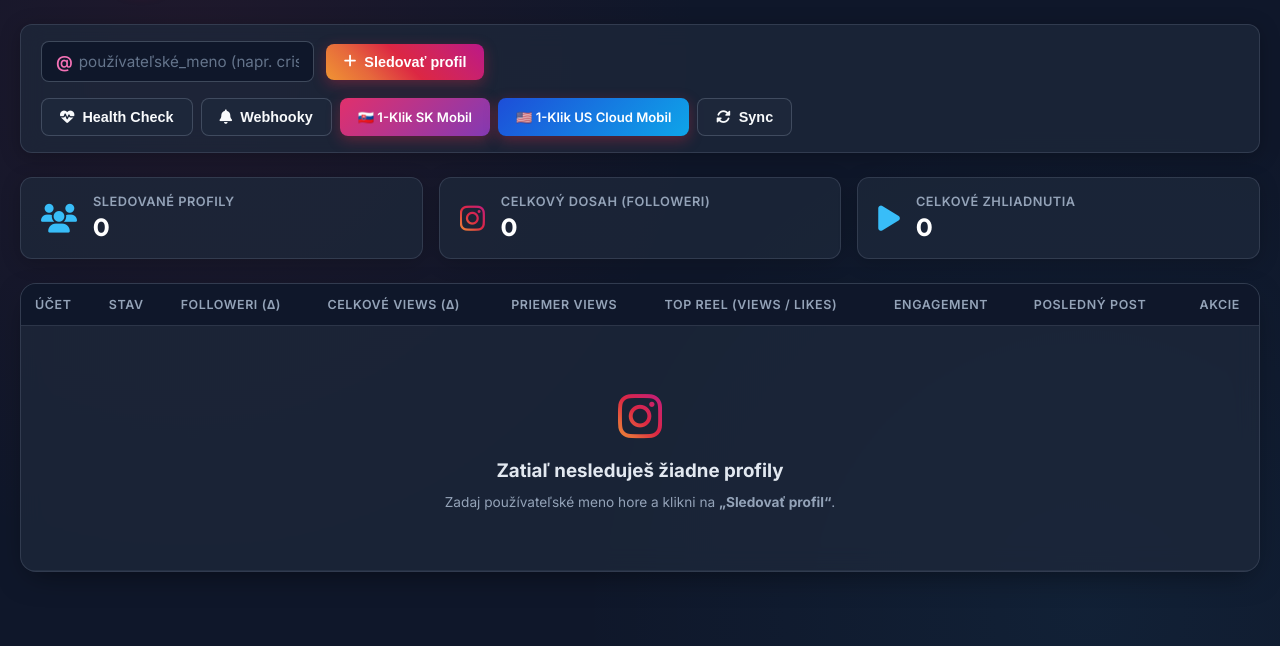
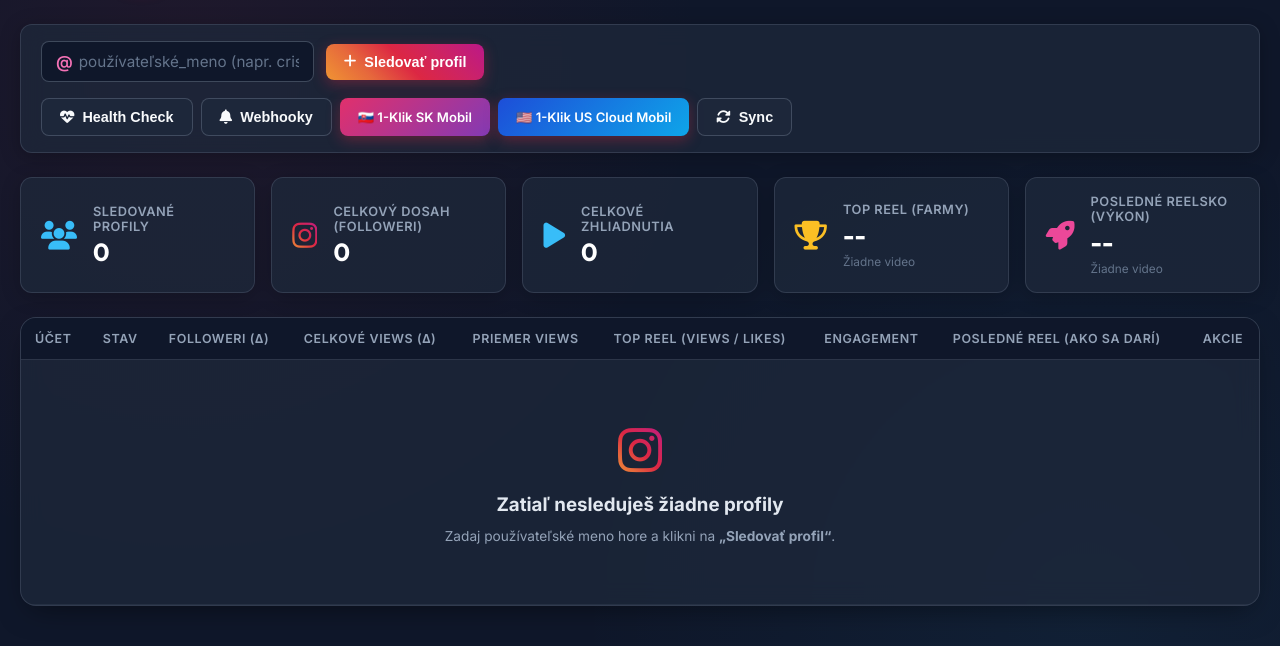
Before and after one commit to CaPPYG/moje, a Flask app: page / in a window 1280 px wide. Shown: the part 68-714 px from the top of the page. Run offline with Flask 3, Linux system fonts and the light colour scheme; the visitor is signed in with stand-in values (Sample User, id 1); data that the repository does not hold is empty; some libraries are stand-ins or nearby versions.

Commit message:
feat(analytics): add Top Reel and Posledne Reelsko stats with real-time performance indicator badges

```diff
--- a/Server/IGTracker/app.py
+++ b/Server/IGTracker/app.py
@@ -81,11 +81,14 @@ def index():
     accounts = db.get_accounts_with_metrics()
     total_followers = sum(a["followers"] for a in accounts if a["has_data"])
     total_views = sum(a["total_views"] for a in accounts if a["has_data"])
+    top_farm_reel, latest_farm_reel = db.get_farm_reels_summary(accounts)
     return render_template(
         "index.html",
         accounts=accounts,
         total_followers_fmt=db.format_number(total_followers),
-        total_views_fmt=db.format_number(total_views)
+        total_views_fmt=db.format_number(total_views),
+        top_farm_reel=top_farm_reel,
+        latest_farm_reel=latest_farm_reel
     )
 
 
@@ -115,6 +118,7 @@ def api_get_tracker():
     accounts = db.get_accounts_with_metrics()
     total_followers = sum(a["followers"] for a in accounts if a["has_data"])
     total_views = sum(a["total_views"] for a in accounts if a["has_data"])
+    top_farm_reel, latest_farm_reel = db.get_farm_reels_summary(accounts)
 
     return jsonify({
         "status": "ok",
@@ -123,6 +127,8 @@ def api_get_tracker():
         "total_followers_fmt": db.format_number(total_followers),
         "total_views": total_views,
         "total_views_fmt": db.format_number(total_views),
+        "top_farm_reel": top_farm_reel,
+        "latest_farm_reel": latest_farm_reel,
         "accounts": accounts
     }), 200
 
--- a/Server/IGTracker/static/app.js
+++ b/Server/IGTracker/static/app.js
@@ -176,6 +176,29 @@ document.addEventListener('DOMContentLoaded', () => {
           if (countEl) countEl.textContent = data.count;
           if (followersEl) followersEl.textContent = data.total_followers_fmt;
           if (viewsEl) viewsEl.textContent = data.total_views_fmt;
+
+          const topViewsEl = document.getElementById('statTopReelViews');
+          const topMetaEl = document.getElementById('statTopReelMeta');
+          if (topViewsEl && data.top_farm_reel) {
+            topViewsEl.textContent = data.top_farm_reel.views_fmt || '--';
+            if (topMetaEl) {
+              topMetaEl.href = data.top_farm_reel.url;
+              topMetaEl.innerHTML = `<span>@${data.top_farm_reel.username}</span><span style="color: #f43f5e; margin-left: 4px;"><i class="fas fa-heart"></i> ${data.top_farm_reel.likes_fmt}</span> <i class="fas fa-arrow-up-right-from-square" style="font-size: 0.72em; margin-left: 3px;"></i>`;
+            }
+          }
+
+          const latestViewsEl = document.getElementById('statLatestReelViews');
+          const latestMetaEl = document.getElementById('statLatestReelMeta');
+          if (latestViewsEl && data.latest_farm_reel) {
+            latestViewsEl.textContent = data.latest_farm_reel.views_fmt || '--';
+            if (latestMetaEl) {
+              latestMetaEl.href = data.latest_farm_reel.url;
+              const perfBadge = data.latest_farm_reel.perf && data.latest_farm_reel.perf.status !== 'none'
+                ? `<span class="perf-badge-mini ${data.latest_farm_reel.perf.badge_class}" style="margin-left: 4px;"><i class="${data.latest_farm_reel.perf.icon}"></i> ${data.latest_farm_reel.perf.label}</span>`
+                : '';
+              latestMetaEl.innerHTML = `<span>@${data.latest_farm_reel.username}</span><span class="post-sep">·</span><span style="color: #94a3b8;">${data.latest_farm_reel.date}</span>${perfBadge} <i class="fas fa-arrow-up-right-from-square" style="font-size: 0.72em; margin-left: 3px;"></i>`;
+            }
+          }
         }
       })
       .catch(err => console.error('Chyba načítania sumárov:', err));
--- a/Server/IGTracker/static/style.css
+++ b/Server/IGTracker/static/style.css
@@ -328,6 +328,30 @@ body {
   color: #fff;
 }
 
+.stat-badge-sublink {
+  display: inline-flex;
+  align-items: center;
+  gap: 3px;
+  font-size: 0.76rem;
+  color: #38bdf8;
+  text-decoration: none;
+  margin-top: 3px;
+  font-weight: 500;
+  transition: all 0.15s ease;
+  width: fit-content;
+}
+
+.stat-badge-sublink:hover {
+  color: #7dd3fc;
+  transform: translateY(-1px);
+}
+
+.stat-badge-subtext {
+  font-size: 0.74rem;
+  color: var(--text-dim);
+  margin-top: 3px;
+}
+
 /* ─── Main Table Card ────────────────────────────────────────────────── */
 .table-card {
   background: var(--panel-bg);
--- a/Server/IGTracker/templates/index.html
+++ b/Server/IGTracker/templates/index.html
@@ -9,7 +9,7 @@
   <link rel="preconnect" href="https://fonts.gstatic.com" crossorigin>
   <link href="https://fonts.googleapis.com/css2?family=Inter:wght@400;500;600;700&family=Outfit:wght@500;600;700&family=JetBrains+Mono:wght@400;500;600&display=swap" rel="stylesheet">
   <link rel="stylesheet" href="https://cdnjs.cloudflare.com/ajax/libs/font-awesome/6.5.1/css/all.min.css">
-  <link rel="stylesheet" href="{{ url_for('static', filename='style.css') }}">
+  <link rel="stylesheet" href="{{ url_for('static', filename='style.css') }}?v=1.0.3">
 </head>
 <body>
 
@@ -95,6 +95,46 @@
           <span class="stat-badge-value" id="statTotalViews">{{ total_views_fmt or '--' }}</span>
         </div>
       </div>
+
+      <div class="stat-badge-card">
+        <div class="stat-badge-icon" style="color: #fbbf24;"><i class="fas fa-trophy"></i></div>
+        <div class="stat-badge-info">
+          <span class="stat-badge-label">Top Reel (Farmy)</span>
+          <span class="stat-badge-value" id="statTopReelViews">{{ top_farm_reel.views_fmt if top_farm_reel else '--' }}</span>
+          {% if top_farm_reel and top_farm_reel.url %}
+            <a href="{{ top_farm_reel.url }}" target="_blank" rel="noopener noreferrer" class="stat-badge-sublink" id="statTopReelMeta" title="Otvoriť Top Reel na Instagrame (@{{ top_farm_reel.username }})">
+              <span>@{{ top_farm_reel.username }}</span>
+              <span style="color: #f43f5e; margin-left: 4px;"><i class="fas fa-heart"></i> {{ top_farm_reel.likes_fmt }}</span>
+              <i class="fas fa-arrow-up-right-from-square" style="font-size: 0.72em; margin-left: 3px;"></i>
+            </a>
+          {% else %}
+            <span class="stat-badge-subtext" id="statTopReelMeta">Žiadne video</span>
+          {% endif %}
+        </div>
+      </div>
+
+      <div class="stat-badge-card">
+        <div class="stat-badge-icon" style="color: #ec4899;"><i class="fas fa-rocket"></i></div>
+        <div class="stat-badge-info">
+          <span class="stat-badge-label">Posledné Reelsko (Výkon)</span>
+          <span class="stat-badge-value" id="statLatestReelViews">{{ latest_farm_reel.views_fmt if latest_farm_reel else '--' }}</span>
+          {% if latest_farm_reel and latest_farm_reel.url %}
+            <a href="{{ latest_farm_reel.url }}" target="_blank" rel="noopener noreferrer" class="stat-badge-sublink" id="statLatestReelMeta" title="Otvoriť najnovšie reelsko na Instagrame ({{ latest_farm_reel.perf.hint }})">
+              <span>@{{ latest_farm_reel.username }}</span>
+              <span class="post-sep">·</span>
+              <span style="color: #94a3b8;">{{ latest_farm_reel.date }}</span>
+              {% if latest_farm_reel.perf and latest_farm_reel.perf.status != 'none' %}
+                <span class="perf-badge-mini {{ latest_farm_reel.perf.badge_class }}" style="margin-left: 4px;">
+                  <i class="{{ latest_farm_reel.perf.icon }}"></i> {{ latest_farm_reel.perf.label }}
+                </span>
+              {% endif %}
+              <i class="fas fa-arrow-up-right-from-square" style="font-size: 0.72em; margin-left: 3px;"></i>
+            </a>
+          {% else %}
+            <span class="stat-badge-subtext" id="statLatestReelMeta">Žiadne video</span>
+          {% endif %}
+        </div>
+      </div>
     </section>
 
     <!-- Main Table Card -->
@@ -110,7 +150,7 @@
               <th>Priemer Views</th>
               <th>Top Reel (Views / Likes)</th>
               <th>Engagement</th>
-              <th>Posledný post</th>
+              <th>Posledné Reel (Ako sa darí)</th>
               <th style="text-align: center;">Akcie</th>
             </tr>
           </thead>
@@ -241,15 +281,26 @@
                     </div>
                   </td>
 
-                  <!-- Posledný post -->
+                  <!-- Posledné Reel (Ako sa darí) -->
                   <td>
                     <div class="latest-post-cell">
                       {% if acc.last_post_url %}
-                        <a href="{{ acc.last_post_url }}" target="_blank" rel="noopener noreferrer" class="latest-post-pill" title="Otvoriť posledný post na Instagrame">
-                          <span class="post-views"><i class="fas fa-eye"></i> {{ acc.last_post_views_fmt }}</span>
-                          <span class="post-sep">/</span>
-                          <span class="post-time"><i class="fas fa-clock"></i> {{ acc.last_post_date }}</span>
-                        </a>
+                        <div style="display: flex; flex-direction: column; gap: 4px;">
+                          <a href="{{ acc.last_post_url }}" target="_blank" rel="noopener noreferrer" class="latest-post-pill" title="Otvoriť posledné reelsko na Instagrame ({{ acc.last_post_views_fmt }} views, {{ acc.last_post_likes_fmt }} likes, {{ acc.last_post_date }})">
+                            <span class="post-views"><i class="fas fa-eye"></i> {{ acc.last_post_views_fmt }}</span>
+                            <span class="post-sep">/</span>
+                            <span class="post-likes"><i class="fas fa-heart"></i> {{ acc.last_post_likes_fmt }}</span>
+                            <span class="post-sep">·</span>
+                            <span class="post-time"><i class="fas fa-clock"></i> {{ acc.last_post_date }}</span>
+                          </a>
+                          {% if acc.last_reel_perf and acc.last_reel_perf.status != 'none' %}
+                            <div class="perf-badge-wrap">
+                              <span class="perf-badge {{ acc.last_reel_perf.badge_class }}" title="{{ acc.last_reel_perf.hint }}">
+                                <i class="{{ acc.last_reel_perf.icon }}"></i> {{ acc.last_reel_perf.label }}
+                              </span>
+                            </div>
+                          {% endif %}
+                        </div>
                       {% else %}
                         <span class="text-muted"><i class="fas fa-clock" style="font-size: 0.85em; opacity: 0.7;"></i> {{ acc.last_post_date }}</span>
                       {% endif %}
@@ -403,6 +454,6 @@
   <!-- Toast Container -->
   <div id="toastContainer" class="toast-container"></div>
 
-  <script src="{{ url_for('static', filename='app.js') }}?v=1.0.2"></script>
+  <script src="{{ url_for('static', filename='app.js') }}?v=1.0.3"></script>
 </body>
 </html>
```
Also changed, not shown: other parts of Server/IGTracker/static/style.css (+82 -0 lines), Server/IGTracker/db.py (+174 -0 lines).
